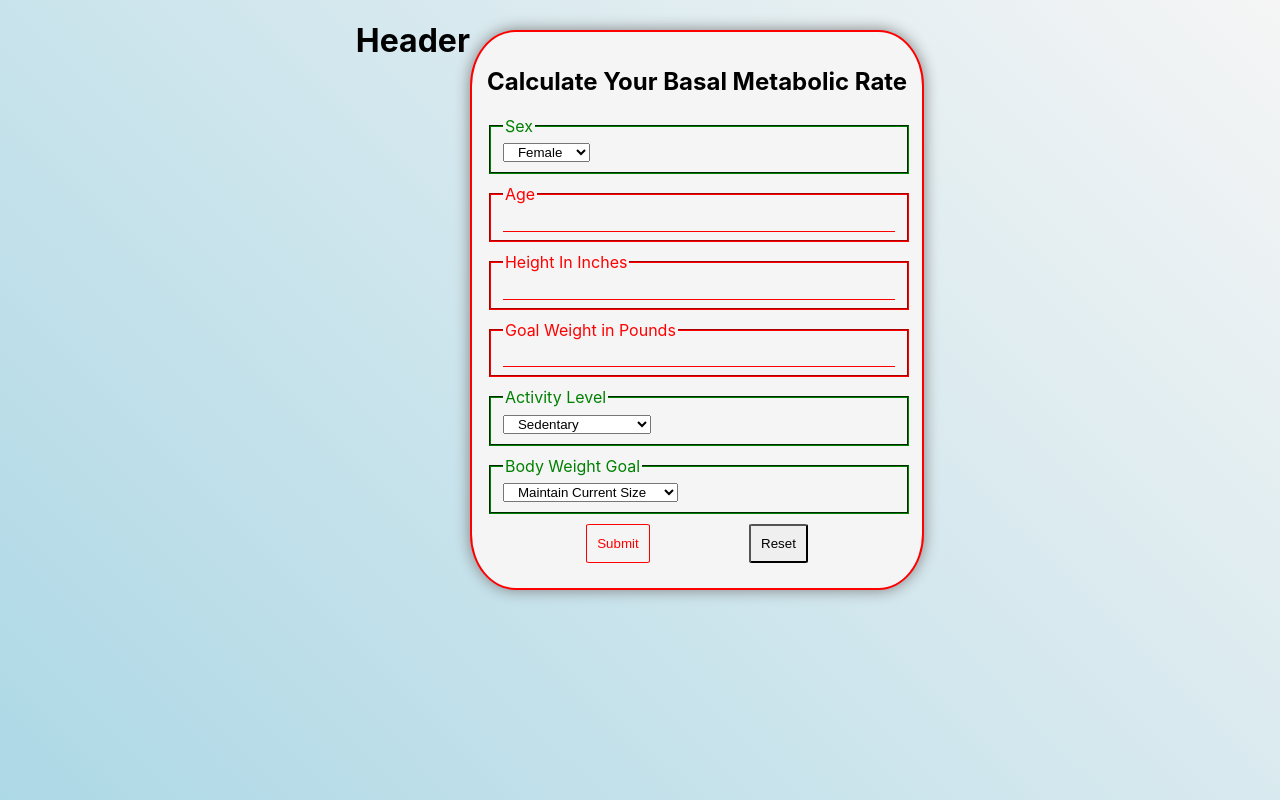
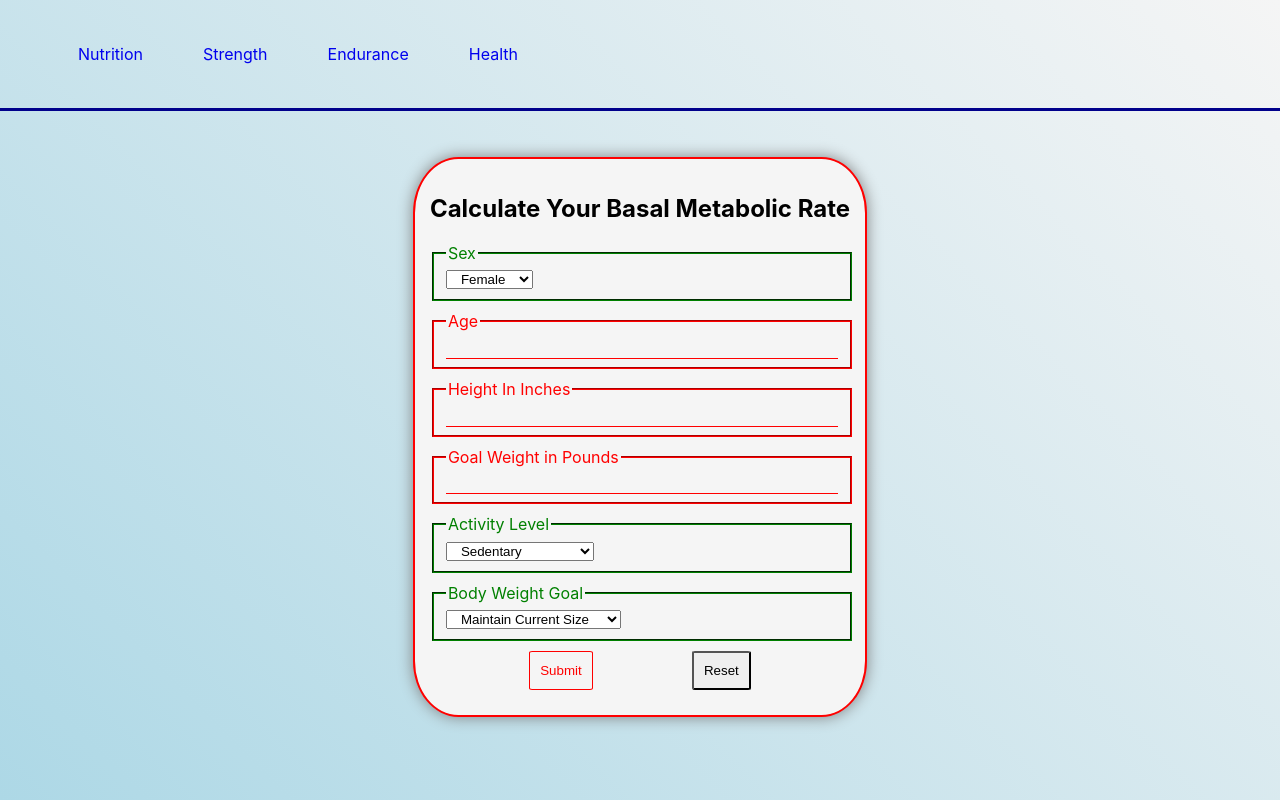
Before and after one commit to damatoaj/fitTest, a React (Create React App) app: page / in a window 1280 px wide. Built offline with nearby package versions, Linux system fonts and the light colour scheme.

Commit message:
initial styling for navbar finished

```diff
--- a/src/App.tsx
+++ b/src/App.tsx
@@ -16,8 +16,9 @@ function App() {
     newForm
   } = useBMR();
     return (
+      <>
+        <NavBar />
         <main>
-        <NavBar />
           {!viewResults && <Form
             handleChange={handleChange}
             handleReset={handleReset}
@@ -26,6 +27,7 @@ function App() {
           />}
           {viewResults && <Results macros={macros} micros={micros} newForm={newForm}/>}
         </main>
+      </>
     )
 }
 
--- a/src/Components/Form.css
+++ b/src/Components/Form.css
@@ -60,6 +60,10 @@ input:valid {
     border-bottom: 1px solid green;
 }
 
+input:blank {
+    border-bottom: 1px solid black;
+}
+
 input:focus {
     border-bottom: none;
 }
--- /dev/null
+++ b/src/Components/NavBar.css
@@ -0,0 +1,37 @@
+header {
+    padding: .5rem;
+    margin-bottom: 1rem;
+    border-bottom: 3px solid darkblue;
+}
+
+header > ul {
+    display: flex;
+    flex-direction: row;
+}
+
+header li {
+    margin: 10px;
+    padding: 10px;
+    list-style: none;
+}
+
+header a {
+    text-decoration: none;
+    padding: 10px;
+}
+
+header a:visited {
+    text-decoration: line-through;
+    color: blue
+}
+
+header a:hover {
+    font-weight: 500;
+    text-decoration: underline;
+}
+
+header a:active {
+    font-weight: 500;
+    color: green;
+    text-decoration: underline;
+}
--- a/src/Components/NavBar.tsx
+++ b/src/Components/NavBar.tsx
@@ -1,9 +1,23 @@
-import React from 'react';
+import { Link } from 'react-router-dom';
+import './NavBar.css'
 
 const NavBar = () => {
     return (
         <header>
-            <h1>Header</h1>
+            <ul>
+                <li>
+                    <Link to='/nutrition'>Nutrition</Link>
+                </li>
+                <li>
+                    <Link to='/strength'>Strength</Link>
+                </li>
+                <li>
+                    <Link to='/endurance'>Endurance</Link>
+                </li>
+                <li>
+                    <Link to='/health'>Health</Link>
+                </li>
+            </ul>
         </header>
     )
 };
--- a/src/index.tsx
+++ b/src/index.tsx
@@ -2,12 +2,15 @@ import React from 'react';
 import ReactDOM from 'react-dom/client';
 import './index.css';
 import App from './App';
+import { BrowserRouter } from 'react-router-dom';
 
 const root = ReactDOM.createRoot(
   document.getElementById('root') as HTMLElement
 );
 root.render(
   <React.StrictMode>
-    <App />
+    <BrowserRouter>
+      <App />
+    </BrowserRouter>
   </React.StrictMode>
 );
```
Lines whose indentation alone changed are shown as unchanged.
